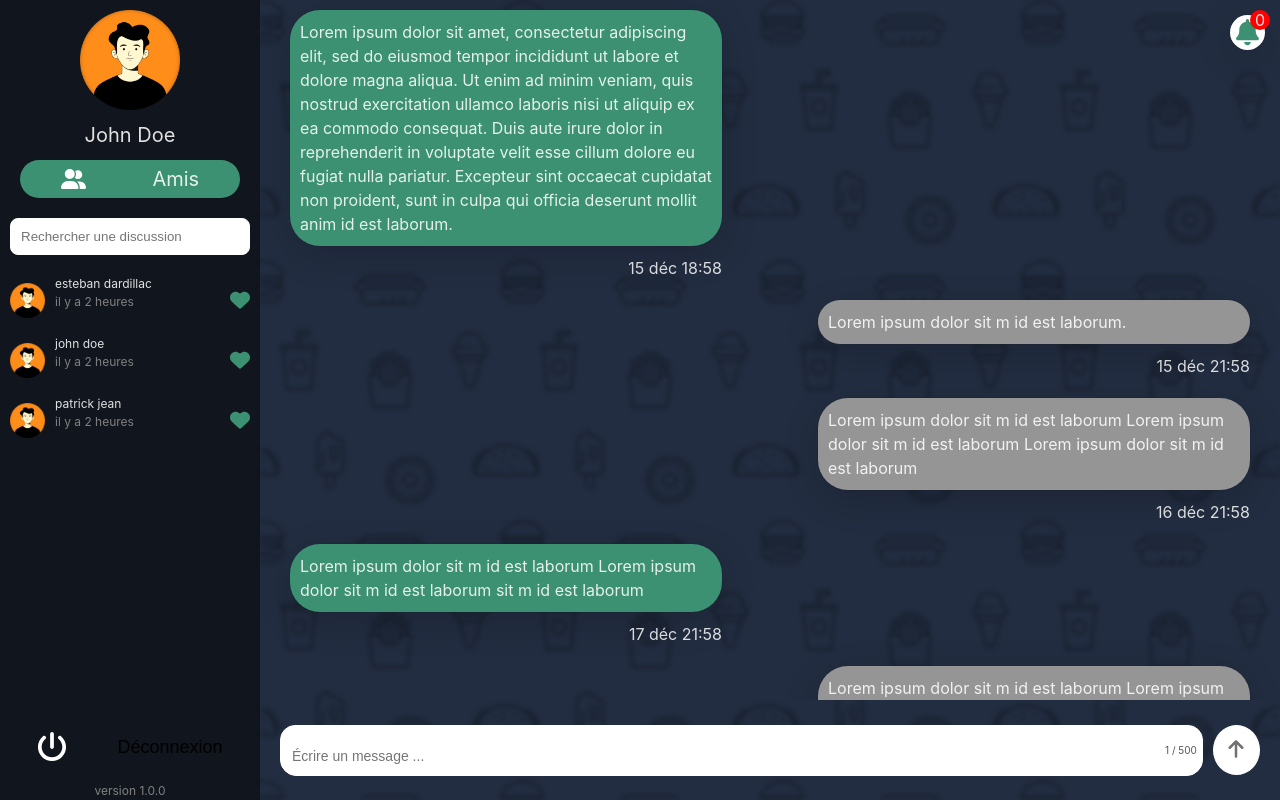
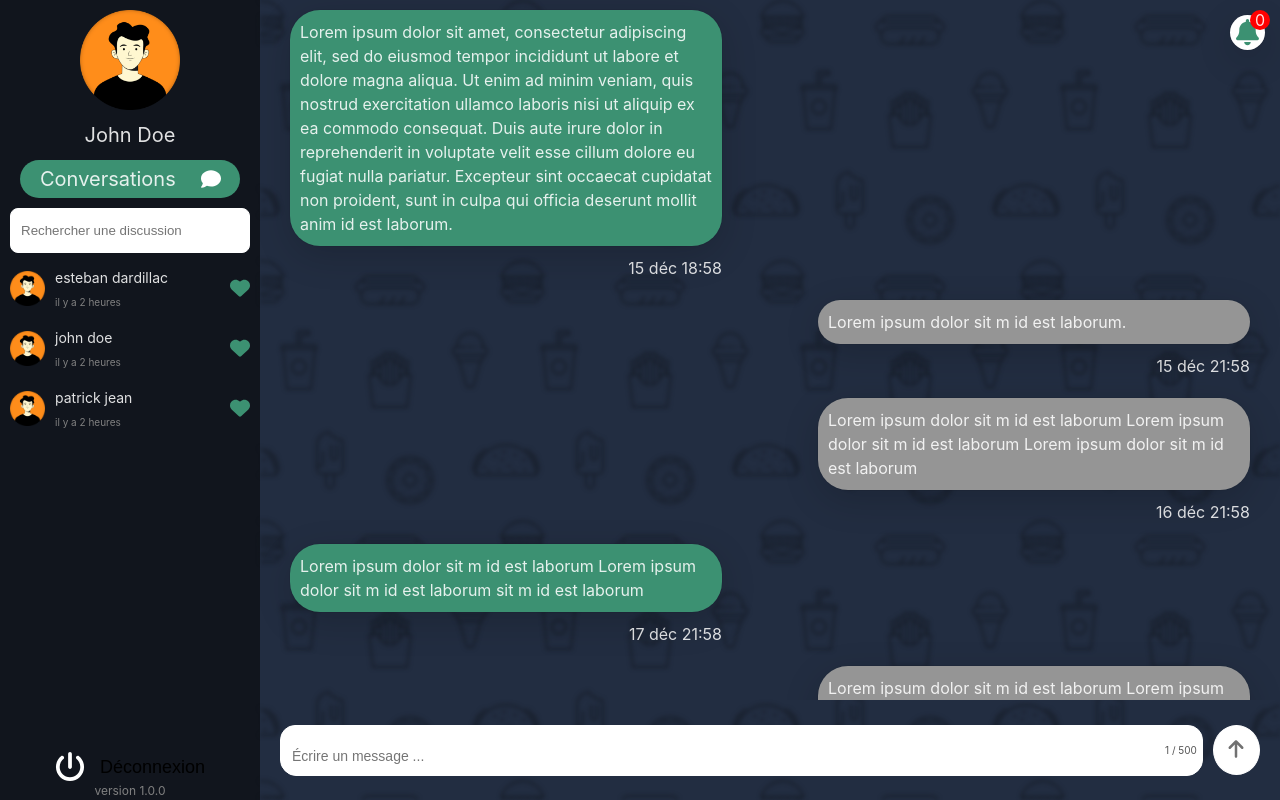
Before and after one commit to AyaAid/blablabox, a React (Vite) app in the folder frontend/: page / in a window 1280 px wide. Built offline with nearby package versions, Linux system fonts and the light colour scheme.

Commit message:
correction design

```diff
--- a/frontend/package.json
+++ b/frontend/package.json
@@ -27,6 +27,7 @@
         "react": "^18.3.1",
         "react-dom": "^18.3.1",
         "react-router-dom": "^6.28.0",
+        "react-share-social": "^0.1.60",
         "reflect-metadata": "^0.2.2",
         "rxjs": "^7.8.1"
     },
--- a/frontend/src/App.tsx
+++ b/frontend/src/App.tsx
@@ -1,7 +1,8 @@
-import { BrowserRouter, Route, Routes } from 'react-router-dom'
-import Home from './views/Home'
-import Register from './views/Register'
-import React from 'react'
+import { BrowserRouter, Route, Routes } from "react-router-dom";
+import Home from "./views/Home";
+import Register from "./views/Register";
+import React from "react";
+import Friends from "./views/Friends";
 
 function App() {
   return (
@@ -9,9 +10,10 @@ function App() {
       <Routes>
         <Route path="/" element={<Home />} />
         <Route path="/register" element={<Register />} />
+        <Route path="/friends" element={<Friends />} />
       </Routes>
     </BrowserRouter>
-    )
+  );
 }
 
-export default App
+export default App;
--- a/frontend/src/components/list/List.css
+++ b/frontend/src/components/list/List.css
@@ -6,15 +6,7 @@
   flex-direction: column;
   padding: 0 10px;
   align-items: center;
-  overflow-y: scroll;
-}
-
-.list-container-elements {
-  width: 100%;
-  display: flex;
-  flex-direction: column;
-  flex: 1;
-  gap: 10px;
+  justify-content: space-between;
 }
 
 .profil-container {
@@ -50,7 +42,6 @@
   border: none;
   display: flex;
   gap: 15px;
-  margin: 10px;
 }
 
 .list-button p {
@@ -66,11 +57,13 @@
 
 .version {
   font-size: 12px;
+  text-align: center;
   color: grey;
   margin: 0 auto;
 }
 
 .list-container-hamburger {
+  cursor: pointer;
   display: none;
   position: absolute;
   z-index: 100;
@@ -78,6 +71,10 @@
   right: 15px;
   height: 40px;
   width: 40px;
+}
+
+.list-container-elements {
+  width: 100%;
 }
 
 .list-container-hamburger-icon {
--- a/frontend/src/components/list/List.tsx
+++ b/frontend/src/components/list/List.tsx
@@ -3,12 +3,12 @@ import Button from "./button/Button";
 import DiscussionsList from "./discussions-list/DiscussionsList";
 import "./List.css";
 import { faBars, faPowerOff } from "@fortawesome/free-solid-svg-icons";
-import { useState } from "react";
-import { useEffect } from "react";
+import { useEffect, useState } from "react";
 
 const List = () => {
   const [searchValue, setSearchValue] = useState("");
   const [menuOpen, setMenuOpen] = useState(false);
+  const [buttonMode, setButtonMode] = useState(false);
 
   const handleChange = (value: string) => {
     setSearchValue(value);
@@ -16,6 +16,10 @@ const List = () => {
 
   const openMenu = () => {
     setMenuOpen(!menuOpen);
+  };
+
+  const toggleMode = () => {
+    setButtonMode(!buttonMode);
   };
 
   const handleOutsideClick = (event) => {
@@ -35,7 +39,10 @@ const List = () => {
   }, []);
 
   return (
-    <div className={`list-container ${menuOpen ? "active" : ""}`}>
+    <div
+      className={`list-container ${menuOpen ? "active" : ""}`}
+      onClick={(e) => e.stopPropagation()}
+    >
       <div className="list-container-hamburger" onClick={openMenu}>
         <FontAwesomeIcon
           icon={faBars}
@@ -47,14 +54,18 @@ const List = () => {
           <div className="profil"></div>
 
           <p>John Doe</p>
-          <Button />
+          <Button buttonMode={buttonMode} onChangeMode={toggleMode} />
         </div>
         <input
           className="input"
-          placeholder="Rechercher une discussion"
+          placeholder={
+            buttonMode ? "Rechercher un ami" : "Rechercher une discussion"
+          }
           onChange={(e) => handleChange(e.target.value)}
         ></input>
-        <DiscussionsList search={searchValue} />
+        <DiscussionsList search={searchValue} mode={buttonMode} />
+      </div>
+      <div>
         <button className="list-button">
           <FontAwesomeIcon icon={faPowerOff} className="list-icon" />
           <p>Déconnexion</p>
--- a/frontend/src/components/list/button/Button.css
+++ b/frontend/src/components/list/button/Button.css
@@ -3,14 +3,19 @@
   padding: 4px 20px;
   gap: 25px;
   display: flex;
+  flex-direction: row;
   border-radius: 20px;
+  z-index: 0;
+  cursor: pointer;
+  justify-content: space-between;
 }
 
 .button p {
-    margin: auto;
+  user-select: none;
+  margin: auto 0;
 }
 
 .button-icon {
   color: white;
-    margin: auto;
+  margin: auto 0;
 }
--- a/frontend/src/components/list/button/Button.tsx
+++ b/frontend/src/components/list/button/Button.tsx
@@ -1,14 +1,24 @@
-import './Button.css'
-import { faUserGroup } from '@fortawesome/free-solid-svg-icons'
-import { FontAwesomeIcon } from '@fortawesome/react-fontawesome'
+import "./Button.css";
+import { faComment, faUserGroup } from "@fortawesome/free-solid-svg-icons";
+import { FontAwesomeIcon } from "@fortawesome/react-fontawesome";
 
-const Button = () => {
-    return (
-        <div className="button">
-            <FontAwesomeIcon icon={faUserGroup} className="button-icon" />{' '}
-            <p>Amis</p>
-        </div>
-    )
-}
+const Button = ({ buttonMode, onChangeMode }) => {
+  return (
+    <div className="button" onClick={onChangeMode}>
+      {!buttonMode && (
+        <>
+          <p>Conversations</p>
+          <FontAwesomeIcon icon={faComment} className="button-icon" />
+        </>
+      )}
+      {buttonMode && (
+        <>
+          <p>Amis</p>
+          <FontAwesomeIcon icon={faUserGroup} className="button-icon" />
+        </>
+      )}
+    </div>
+  );
+};
 
-export default Button
+export default Button;
--- a/frontend/src/components/list/discussions-list/DiscussionsList.css
+++ b/frontend/src/components/list/discussions-list/DiscussionsList.css
@@ -8,9 +8,29 @@
   overflow-y: scroll;
 }
 
+.addFriend {
+  width: 100%;
+  text-align: center;
+  padding: 10px 0;
+  border-top: 1px solid var(--third-color);
+  border-bottom: 1px solid var(--third-color);
+}
+
+.addFriend button {
+  cursor: pointer;
+  font-size: 14px;
+  padding: 4px;
+  background-color: var(--third-color);
+  border: 1px solid white;
+  border-radius: 4px;
+}
+
 /* Écran moyen (tablettes) */
 @media (max-width: 768px) {
   .discussions-list {
     display: flex;
+    flex-direction: column;
+    gap: 10px;
+    overflow-y: scroll;
   }
 }
--- a/frontend/src/components/list/discussions-list/DiscussionsList.tsx
+++ b/frontend/src/components/list/discussions-list/DiscussionsList.tsx
@@ -1,17 +1,25 @@
 import { useState } from "react";
 import Discussion from "./discussion/Discussion";
 import "./DiscussionsList.css";
+import { useNavigate } from "react-router-dom";
 
 interface DiscussionListProps {
   search: string;
+  mode: boolean;
 }
 
-const DiscussionList: React.FC<DiscussionListProps> = ({ search }) => {
+const DiscussionList: React.FC<DiscussionListProps> = ({ search, mode }) => {
   const [users] = useState([
     { id: 1, name: "john doe" },
     { id: 2, name: "patrick jean" },
     { id: 3, name: "esteban dardillac" },
   ]);
+
+  const navigate = useNavigate();
+
+  const addFriend = () => {
+    navigate("/friends");
+  };
 
   const filteredUsers = users
     .filter((user) => user.name.toLowerCase().includes(search.toLowerCase()))
@@ -19,9 +27,14 @@ const DiscussionList: React.FC<DiscussionListProps> = ({ search }) => {
 
   return (
     <div className="discussions-list">
+      {mode && (
+        <div className="addFriend">
+          <button onClick={addFriend}>ajouter un ami</button>
+        </div>
+      )}
       {filteredUsers.length > 0 ? (
         filteredUsers.map((user) => (
-          <Discussion key={user.id} name={user.name} />
+          <Discussion key={user.id} name={user.name} mode={mode} />
         ))
       ) : (
         <p>Aucune discussion trouvée</p>
@@ -30,4 +43,4 @@ const DiscussionList: React.FC<DiscussionListProps> = ({ search }) => {
   );
 };
 
-export default DiscussionList
+export default DiscussionList;
--- a/frontend/src/components/list/discussions-list/discussion/Discussion.css
+++ b/frontend/src/components/list/discussions-list/discussion/Discussion.css
@@ -1,6 +1,5 @@
 .discussion {
   height: 50px;
-  width: 100%;
   display: flex;
   justify-content: space-between;
   cursor: pointer;
@@ -14,12 +13,17 @@
 .discussion-left-text {
   display: flex;
   flex-direction: column;
-  font-size: 12px;
+  justify-content: space-between;
+  font-size: 14px;
+}
+
+.discussion-left-text p {
+  margin: auto 0;
 }
 
 .discussion-left-text-date {
   color: grey;
-  font-size: 12px;
+  font-size: 10px;
 }
 
 .discussion-profil {
--- a/frontend/src/components/list/discussions-list/discussion/Discussion.tsx
+++ b/frontend/src/components/list/discussions-list/discussion/Discussion.tsx
@@ -1,12 +1,13 @@
-import { faHeart } from '@fortawesome/free-solid-svg-icons'
-import { FontAwesomeIcon } from '@fortawesome/react-fontawesome'
-import './Discussion.css'
+import { faCommentDots, faHeart } from "@fortawesome/free-solid-svg-icons";
+import { FontAwesomeIcon } from "@fortawesome/react-fontawesome";
+import "./Discussion.css";
 
 interface DiscussionUserProps {
   name: string;
+  mode: boolean;
 }
 
-const Discussion: React.FC<DiscussionUserProps> = ({ name }) => {
+const Discussion: React.FC<DiscussionUserProps> = ({ name, mode }) => {
   const handleClick = () => {
     console.log("click");
   };
@@ -17,12 +18,18 @@ const Discussion: React.FC<DiscussionUserProps> = ({ name }) => {
         <div className="discussion-profil"></div>
         <div className="discussion-left-text">
           <p>{name}</p>
-          <p className="discussion-left-text-date">il y a 2 heures</p>
+          {!mode && (
+            <p className="discussion-left-text-date">il y a 2 heures</p>
+          )}
         </div>
       </div>
-      <FontAwesomeIcon icon={faHeart} className="discussion-heart" />
+
+      {!mode && <FontAwesomeIcon icon={faHeart} className="discussion-heart" />}
+      {mode && (
+        <FontAwesomeIcon icon={faCommentDots} className="discussion-heart" />
+      )}
     </div>
   );
 };
 
-export default Discussion
+export default Discussion;
--- /dev/null
+++ b/frontend/src/views/Friends.tsx
@@ -0,0 +1,12 @@
+import { ShareSocial } from "react-share-social";
+
+const Friends = () => {
+  return (
+    <ShareSocial
+      url="url_to_share.com"
+      socialTypes={["facebook", "twitter", "reddit", "linkedin", "whatsapp"]}
+    />
+  );
+};
+
+export default Friends;
```
Lines whose indentation alone changed are shown as unchanged.
